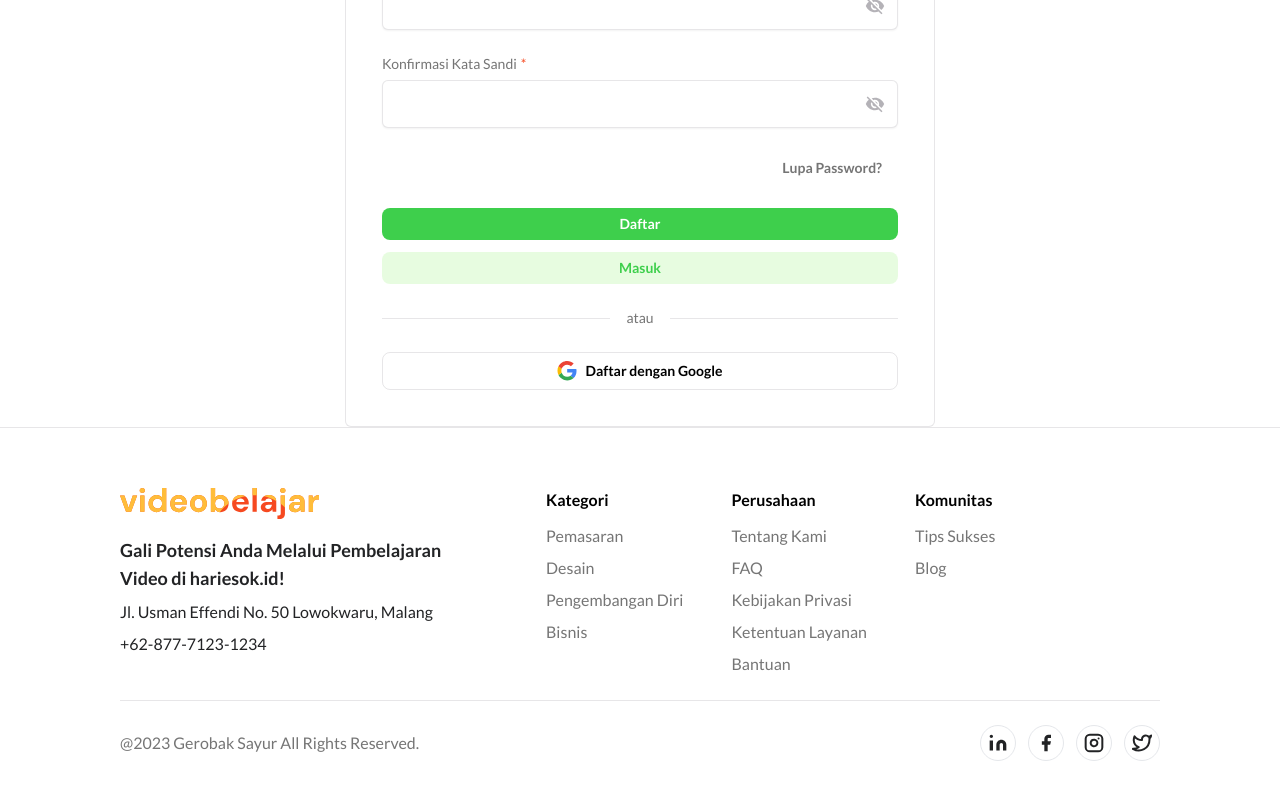
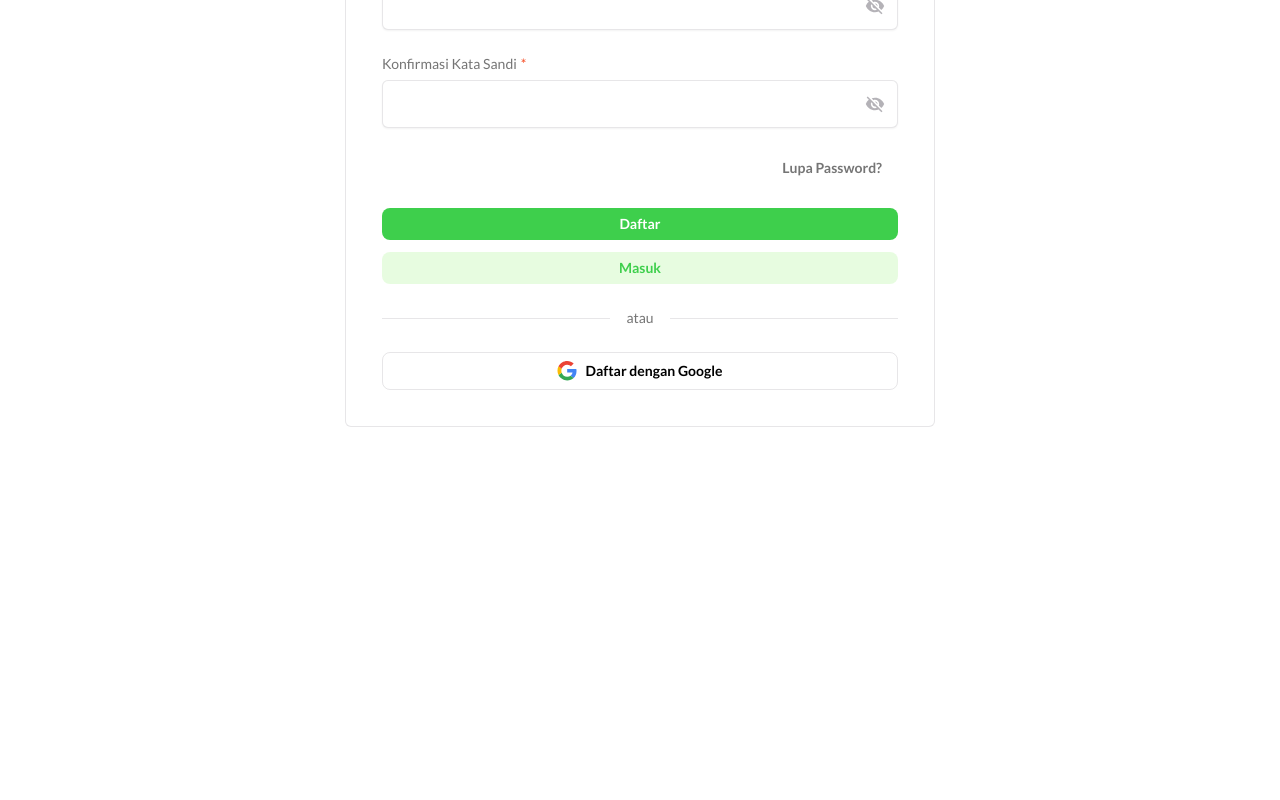
Before and after one commit to alvinreihans/videobelajar-react, a React (Vite) app: page /register in a window 1280 px wide. Shown: the part 556-1356 px from the top of the page. After the commit the page ends 983 px from the top, so only its background shows below. Built offline with nearby package versions, Linux system fonts and the light colour scheme.

Commit message:
feat: implement AuthLayout and refactor auth routes - create AuthLayout component for authentication pages - move Login and Register routes to use AuthLayout

```diff
--- a/src/App.jsx
+++ b/src/App.jsx
@@ -3,6 +3,7 @@
 import Login from './pages/Login';
 import Register from './pages/Register';
 import MainLayout from './layouts/MainLayout';
+import AuthLayout from './layouts/AuthLayout';
 
 function App() {
   return (
@@ -16,20 +17,22 @@
             </MainLayout>
           }
         />
+
         <Route
           path="/login"
           element={
-            <MainLayout type="auth">
+            <AuthLayout>
               <Login />
-            </MainLayout>
+            </AuthLayout>
           }
         />
+
         <Route
           path="/register"
           element={
-            <MainLayout type="auth">
+            <AuthLayout>
               <Register />
-            </MainLayout>
+            </AuthLayout>
           }
         />
       </Routes>
--- /dev/null
+++ b/src/layouts/AuthLayout.jsx
@@ -0,0 +1,10 @@
+import Navigation from '../components/Navigation';
+
+export default function AuthLayout({ children }) {
+  return (
+    <>
+      <Navigation variant="auth" />
+      <main>{children}</main>
+    </>
+  );
+}
```
